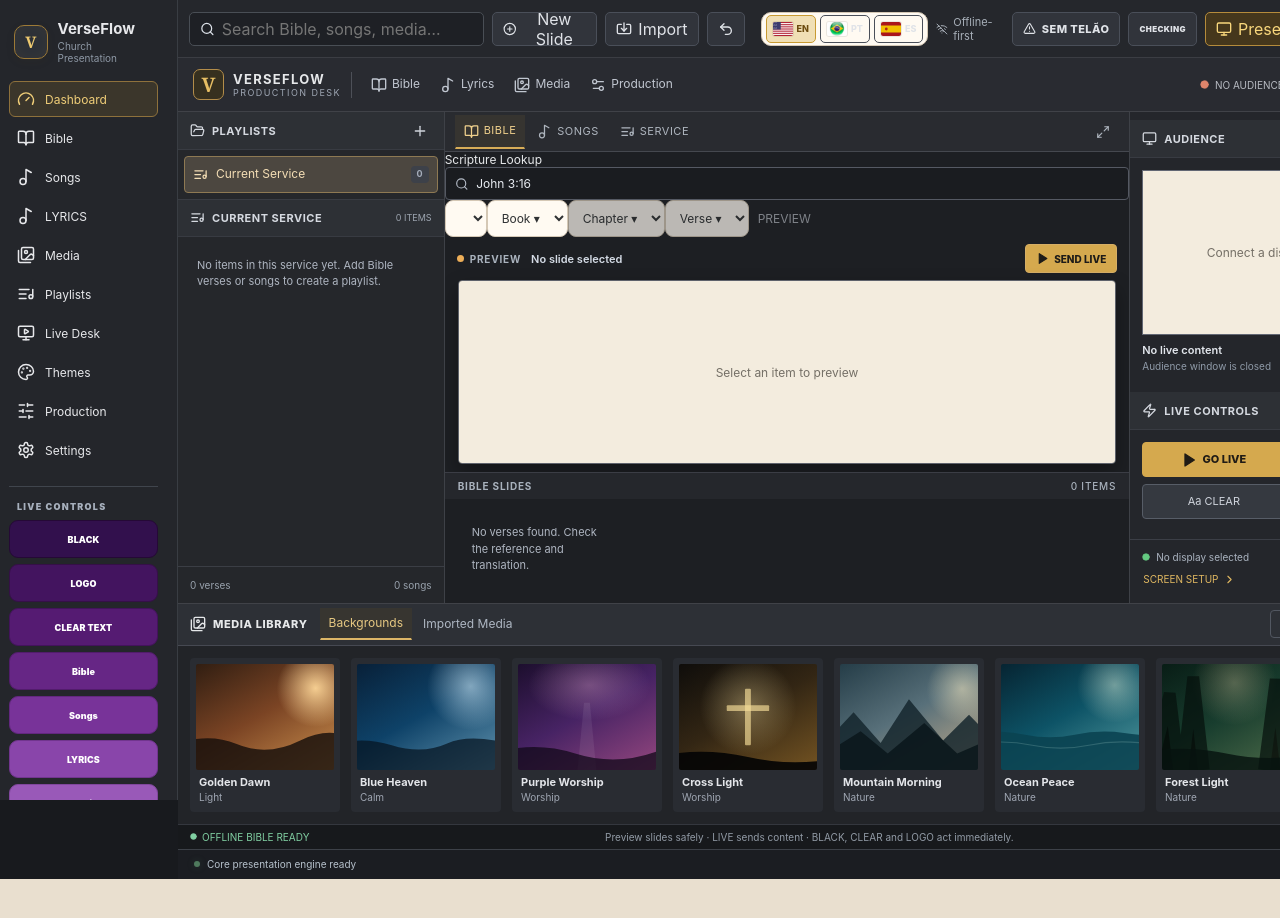
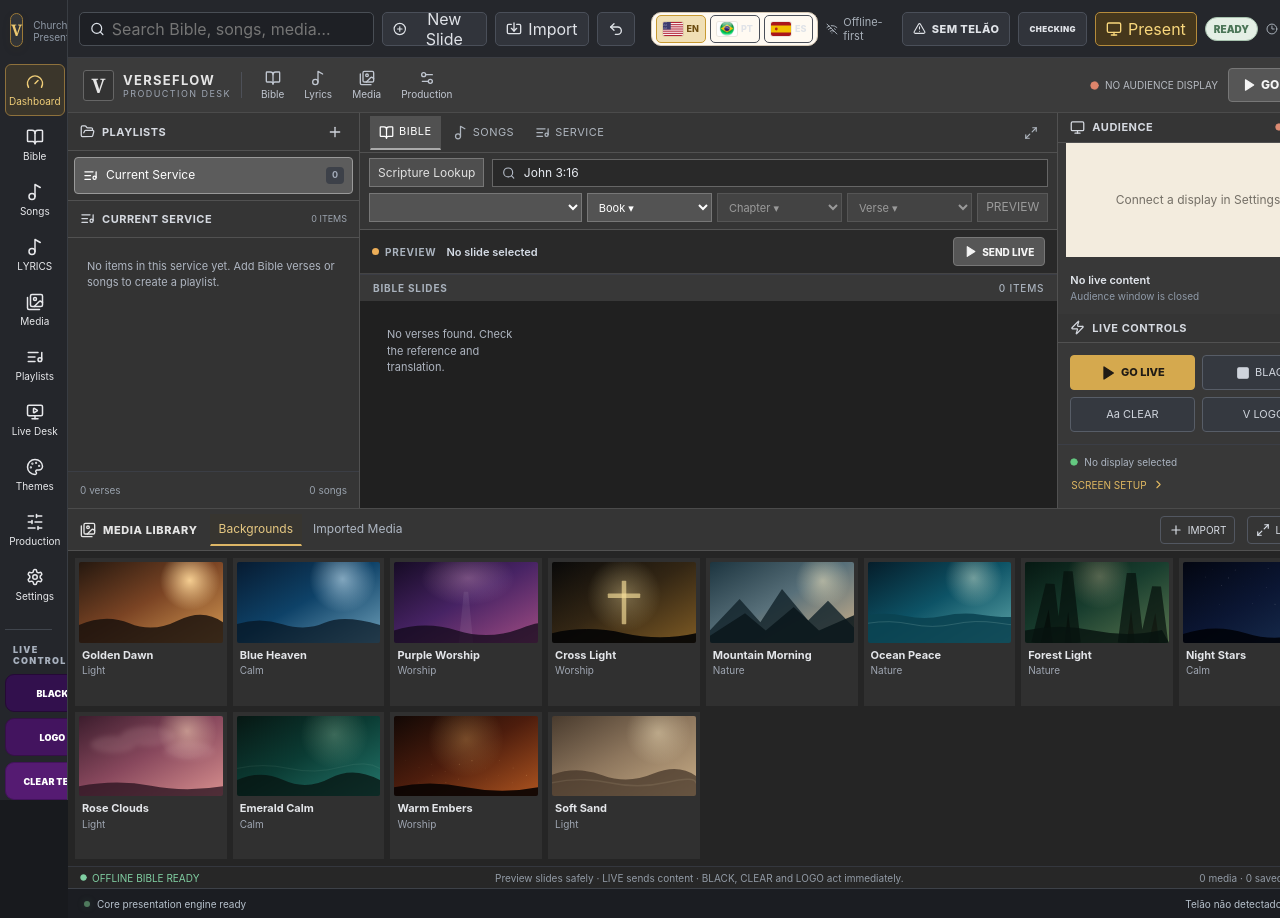
Before and after one commit to ValdemirJunior2020/VERSE-FLOW, a React (Vite) app: page / in a window 1280 px wide. Before the commit the page ends 879 px from the top, so only its background shows below. Built offline with nearby package versions, Linux system fonts and the light colour scheme.

Commit message:
Restyle VerseFlow workstation in compact ProPresenter-inspired dark layout

```diff
--- a/src/presenter-dashboard.css
+++ b/src/presenter-dashboard.css
@@ -181,3 +181,46 @@
 .console-active .workspace{height:100%;min-height:0;overflow:hidden;padding:0!important;scroll-padding-bottom:0!important}
 .console-active .sidebar{min-height:0;overflow-y:auto}
 .pd-slide-video-poster{position:absolute;inset:0;z-index:-1;display:flex;justify-content:center;align-items:center;color:#96a6bb;background:linear-gradient(145deg,#142132,#0c121e)}
+
+
+/* ProPresenter-inspired compact production workspace. */
+.console-active.app-shell{grid-template-columns:68px minmax(0,1fr)}
+.console-active .sidebar{padding:8px 5px}
+.console-active .sidebar .brand strong,.console-active .sidebar .brand small{display:none}
+.console-active .sidebar nav button{font-size:10px;flex-direction:column;gap:4px;padding:8px 3px}
+.console-active .sidebar nav button svg{width:18px;height:18px}
+.pd-shell{--pd-bg:#222;--pd-panel:#333;--pd-edge:#4b4b4b;--pd-accent:#91b9ec;grid-template-rows:55px minmax(0,1fr) minmax(205px,43%) 22px;background:#222;color:#e5e5e5}
+.pd-head{background:#3b3b3b}
+.pd-logo{border-radius:3px;background:#333;border-color:#666;color:#e4e4e4}
+.pd-head-links button{flex-direction:column;font-size:10px;gap:2px}
+.pd-shell .pd-primary,.pd-shell .pd-live-button,.pd-shell .pd-quick-go{background:#565656;color:#f5f5f5;border-color:#777}
+.pd-workspace{grid-template-columns:minmax(175px,23%) minmax(320px,1fr) minmax(205px,22%)}
+.pd-pane,.pd-pane-title,.pd-editor-tabs,.pd-media-head{background:#353535;border-color:#515151}
+.pd-playlists,.pd-service-list{background:#333}
+.pd-shell .pd-playlist-row.selected,.pd-service-item.selected{background:#5c5c5c;border-color:#999;color:white}
+.pd-editor,.pd-editor-body{background:#202020}
+.pd-editor-tabs button.active{color:#fff!important;background:#515151!important;border-bottom-color:#aaa!important}
+.pd-bible-toolbar{padding:5px 9px 7px;background:#353535;border-bottom:1px solid #555;display:flex;flex-direction:column;gap:6px}
+.pd-scripture-lookup{display:flex;align-items:center;gap:8px;min-height:27px}
+.pd-scripture-lookup>span{border:1px solid #777;background:#4e4e4e;white-space:nowrap;padding:6px 8px;color:#e0e0e0}
+.pd-scripture-lookup .pd-ref-field{height:28px;min-width:0;border-radius:0;background:#292929;border-color:#666}
+.pd-bible-controls{display:grid;grid-template-columns:minmax(100px,1.7fr) repeat(3,minmax(60px,1fr)) auto;gap:5px;align-items:center}
+.pd-bible-controls select{width:100%;min-width:0;height:29px;padding:4px 7px;background:#535353;color:#fff;border:1px solid #777;border-radius:0;font-size:11px}
+.pd-bible-controls select:disabled{opacity:.5}
+.pd-shell .pd-scripture-go{height:29px;border:1px solid #777;border-radius:0;background:#505050;color:#eee}
+.pd-preview-large{display:none}
+.pd-preview-header{min-height:34px;background:#292929;border-bottom:1px solid #444}
+.pd-slide-list-heading{background:#383838}
+.pd-thumbnail-grid{grid-template-columns:repeat(auto-fill,minmax(140px,1fr));gap:7px}
+.pd-thumbnail{background:#393939;border-radius:0}
+.pd-thumbnail.selected{border-color:#ffba27}
+.pd-output{background:#383838}
+.pd-output-video{margin:0 8px 8px;min-height:95px;border:0;aspect-ratio:16/9}
+.pd-output .pd-pane-title{margin-top:0}
+.pd-output .pd-slide-dark{background-color:#070707}
+.pd-media{background:#252525}
+.pd-media-tiles{display:grid;grid-template-columns:repeat(auto-fill,minmax(145px,1fr));overflow:auto;gap:6px;padding:7px}
+.pd-shell .pd-media-tile{width:auto;max-width:none;flex-basis:auto;background:#303030;border-radius:0;padding:2px}
+.pd-media-picture{height:auto;aspect-ratio:16/9}
+.pd-footer{background:#272727}
+@media(max-width:1100px){.pd-workspace{grid-template-columns:170px minmax(290px,1fr) 190px}.pd-bible-controls{grid-template-columns:repeat(2,minmax(0,1fr))}.pd-scripture-go{grid-column:span 2}.pd-shell{grid-template-rows:50px minmax(0,1fr) minmax(175px,35%) 22px}}
```
